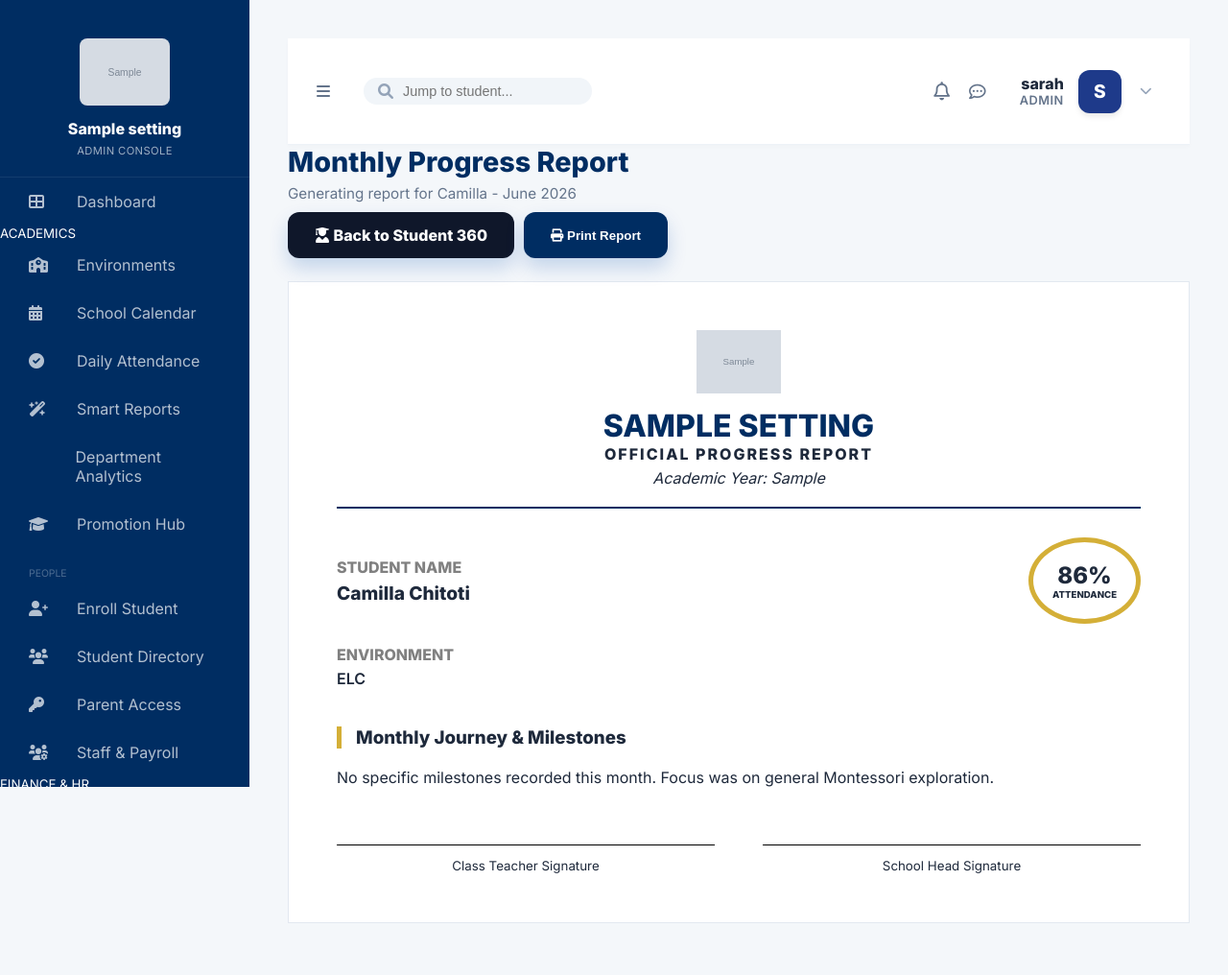
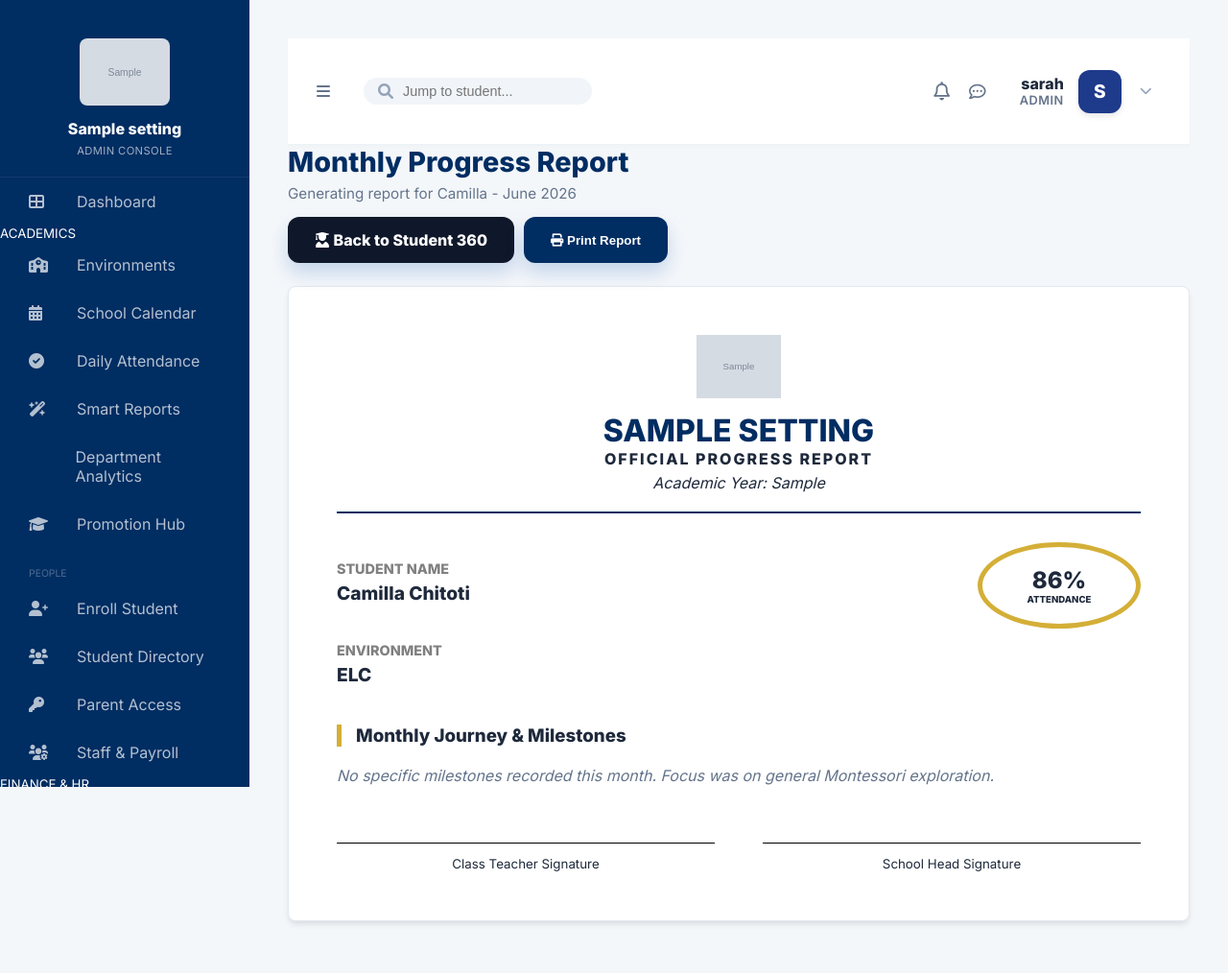
Before and after one commit to moosehova/pebbles-college-admin, a Flask app: page /people/report/1 in a window 1280 px wide. Shown: the whole page at 96% size. After the commit the page ends 968 px from the top, so only its background shows below. Run offline with Flask 3, Linux system fonts and the light colour scheme; a user stored in the database is signed in; tables that the repository leaves empty hold one stand-in row (values such as "Sample post"); grey boxes marked "Sample" are stand-in pictures.

Commit message:
all changes

```diff
--- a/static/css/style.css
+++ b/static/css/style.css
@@ -460,6 +460,18 @@ body {
         margin-bottom: 12px;
     }
 
+    /* Global fixes for inline grids and max-widths on mobile */
+    [style*="grid-template-columns"]:not(.keep-grid-mobile) {
+        grid-template-columns: 1fr !important;
+    }
+    .owlio-grid {
+        grid-template-columns: 1fr !important;
+    }
+    [style*="max-width"] {
+        max-width: 100% !important;
+        box-sizing: border-box;
+    }
+
     /* Search bar shrink */
     #globalSearch {
         width: 110px !important;
--- a/templates/people/report.html
+++ b/templates/people/report.html
@@ -3,71 +3,252 @@
 <div class="page-header no-print">
     <h2 class="page-title">Monthly Progress Report</h2>
     <p class="page-subtitle">Generating report for {{ student.first_name }} - {{ month_name }} {{ year }}</p>
-    <div style="display: flex; gap: 10px; flex-wrap: wrap; margin-top: 10px;">
+    <div class="header-buttons">
         {% if current_user.role == 'parent' %}
-        <a href="{{ url_for('parent_portal') }}" class="owlio-btn" style="text-decoration: none; background: #0f172a; border: none;">
+        <a href="{{ url_for('parent_portal') }}" class="owlio-btn btn-dark">
             <i class="fas fa-home"></i> Back to Parent Portal
         </a>
         {% else %}
-        <a href="{{ url_for('student_profile', student_id=student.id) }}" class="owlio-btn" style="text-decoration: none; background: #0f172a; border: none;">
+        <a href="{{ url_for('student_profile', student_id=student.id) }}" class="owlio-btn btn-dark">
             <i class="fas fa-user-graduate"></i> Back to Student 360
         </a>
         {% endif %}
-        <button onclick="window.print()" class="owlio-btn" style="border: none;">
+        <button onclick="window.print()" class="owlio-btn btn-print">
             <i class="fas fa-print"></i> Print Report
         </button>
     </div>
 </div>
 
 <div class="owlio-card report-paper">
-    <div style="text-align: center; border-bottom: 2px solid var(--primary-blue); padding-bottom: 20px; margin-bottom: 30px;">
+    <div class="report-header">
         {% if school_settings.school_logo %}
-        <img src="{{ url_for('static', filename='uploads/' ~ school_settings.school_logo) }}" alt="{{ school_settings.school_name }} logo" style="max-height: 66px; margin-bottom: 10px; width: auto;" onerror="this.style.display='none';">
+        <img src="{{ url_for('static', filename='uploads/' ~ school_settings.school_logo) }}" alt="{{ school_settings.school_name }} logo" class="school-logo" onerror="this.style.display='none';">
         {% endif %}
-        <h1 style="margin: 0; color: var(--primary-blue); text-transform: uppercase;">{{ school_settings.school_name }}</h1>
-        <p style="margin: 0; letter-spacing: 2px; font-weight: 700;">OFFICIAL PROGRESS REPORT</p>
-        <p style="margin: 5px 0 0; font-style: italic;">Academic Year: {{ school_settings.academic_year }}</p>
+        <h1 class="school-name">{{ school_settings.school_name }}</h1>
+        <p class="report-title">OFFICIAL PROGRESS REPORT</p>
+        <p class="academic-year">Academic Year: {{ school_settings.academic_year }}</p>
     </div>
 
-    <div style="display: grid; grid-template-columns: 1fr 1fr; gap: 40px; margin-bottom: 40px;">
-        <div>
-            <h4 style="color: gray; margin-bottom: 5px;">STUDENT NAME</h4>
-            <div style="font-size: 1.2rem; font-weight: 800;">{{ student.first_name }} {{ student.last_name }}</div>
+    <div class="report-grid">
+        <div class="student-info">
+            <h4 class="info-label">STUDENT NAME</h4>
+            <div class="info-value">{{ student.first_name }} {{ student.last_name }}</div>
             <br>
-            <h4 style="color: gray; margin-bottom: 5px;">ENVIRONMENT</h4>
-            <div style="font-weight: 600;">{{ student.classroom.name }}</div>
+            <h4 class="info-label">ENVIRONMENT</h4>
+            <div class="info-value">{{ student.classroom.name }}</div>
         </div>
-        <div style="text-align: right;">
-            <div class="attendance-circle" style="display: inline-block; padding: 20px; border: 5px solid var(--accent-gold); border-radius: 50%; text-align: center;">
-                <div style="font-size: 1.5rem; font-weight: 900;">{{ att_percent }}%</div>
-                <div style="font-size: 0.6rem; font-weight: 700;">ATTENDANCE</div>
+        <div class="attendance-container">
+            <div class="attendance-circle">
+                <div class="attendance-percent">{{ att_percent }}%</div>
+                <div class="attendance-label">ATTENDANCE</div>
             </div>
         </div>
     </div>
 
-    <h3 style="border-left: 5px solid var(--accent-gold); padding-left: 15px; margin-bottom: 20px;">Monthly Journey & Milestones</h3>
+    <h3 class="section-title">Monthly Journey & Milestones</h3>
     <div class="milestones-list">
         {% for obs in observations %}
-        <div style="margin-bottom: 20px; padding-bottom: 10px; border-bottom: 1px solid #eee;">
-            <strong style="color: var(--primary-blue);">{{ obs.title }}</strong>
-            <p style="margin: 5px 0; font-size: 0.95rem; line-height: 1.6;">{{ obs.note }}</p>
+        <div class="milestone-item">
+            <strong class="milestone-title">{{ obs.title }}</strong>
+            <p class="milestone-note">{{ obs.note }}</p>
         </div>
         {% else %}
-        <p>No specific milestones recorded this month. Focus was on general Montessori exploration.</p>
+        <p class="no-milestones">No specific milestones recorded this month. Focus was on general Montessori exploration.</p>
         {% endfor %}
     </div>
-    <div style="margin-top: 60px; display: grid; grid-template-columns: 1fr 1fr; gap: 50px;">
-        <div style="border-top: 1px solid #000; padding-top: 10px; text-align: center;">
+
+    <div class="signatures-grid">
+        <div class="signature-box">
             <small>Class Teacher Signature</small>
         </div>
-        <div style="border-top: 1px solid #000; padding-top: 10px; text-align: center;">
+        <div class="signature-box">
             <small>School Head Signature</small>
         </div>
     </div>
 </div>
 
 <style>
-    @media print { .no-print { display: none; } .main-content { margin: 0; padding: 0; } .sidebar { display: none; } }
-    .report-paper { background: white; padding: 50px; border-radius: 0; box-shadow: none; border: 1px solid #e2e8f0; }
+    .header-buttons {
+        display: flex;
+        gap: 10px;
+        flex-wrap: wrap;
+        margin-top: 15px;
+    }
+    .btn-dark {
+        text-decoration: none;
+        background: #0f172a;
+        border: none;
+        color: white;
+    }
+    .btn-print {
+        border: none;
+        cursor: pointer;
+    }
+
+    .report-paper {
+        background: white;
+        padding: 50px;
+        border-radius: 8px;
+        border: 1px solid #e2e8f0;
+        max-width: 100%;
+        box-shadow: 0 4px 6px -1px rgb(0 0 0 / 0.1);
+    }
+
+    .report-header {
+        text-align: center;
+        border-bottom: 2px solid var(--primary-blue, #2563eb);
+        padding-bottom: 20px;
+        margin-bottom: 30px;
+    }
+    .school-logo {
+        max-height: 66px;
+        margin-bottom: 10px;
+        width: auto;
+    }
+    .school-name {
+        margin: 0;
+        color: var(--primary-blue, #2563eb);
+        text-transform: uppercase;
+        font-size: 2rem;
+    }
+    .report-title {
+        margin: 0;
+        letter-spacing: 2px;
+        font-weight: 700;
+    }
+    .academic-year {
+        margin: 5px 0 0;
+        font-style: italic;
+    }
+
+    .report-grid {
+        display: grid;
+        grid-template-columns: 1fr 1fr;
+        gap: 40px;
+        margin-bottom: 40px;
+    }
+
+    .info-label {
+        color: gray;
+        margin-bottom: 5px;
+        font-size: 0.9rem;
+    }
+    .info-value {
+        font-size: 1.2rem;
+        font-weight: 800;
+    }
+
+    .attendance-container {
+        text-align: right;
+    }
+    .attendance-circle {
+        display: inline-block;
+        padding: 20px;
+        border: 5px solid var(--accent-gold, #fbbf24);
+        border-radius: 50%;
+        text-align: center;
+        min-width: 120px;
+    }
+    .attendance-percent {
+        font-size: 1.5rem;
+        font-weight: 900;
+    }
+    .attendance-label {
+        font-size: 0.6rem;
+        font-weight: 700;
+    }
+
+    .section-title {
+        border-left: 5px solid var(--accent-gold, #fbbf24);
+        padding-left: 15px;
+        margin-bottom: 20px;
+        color: #1e293b;
+    }
+
+    .milestone-item {
+        margin-bottom: 20px;
+        padding-bottom: 10px;
+        border-bottom: 1px solid #eee;
+    }
+    .milestone-title {
+        color: var(--primary-blue, #2563eb);
+    }
+    .milestone-note {
+        margin: 5px 0;
+        font-size: 0.95rem;
+        line-height: 1.6;
+        color: #334155;
+    }
+    .no-milestones {
+        color: #64748b;
+        font-style: italic;
+    }
+
+    .signatures-grid {
+        margin-top: 60px;
+        display: grid;
+        grid-template-columns: 1fr 1fr;
+        gap: 50px;
+    }
+    .signature-box {
+        border-top: 1px solid #000;
+        padding-top: 10px;
+        text-align: center;
+    }
+
+    /* Responsive Styles */
+    @media (max-width: 768px) {
+        .report-paper {
+            padding: 20px;
+        }
+        .report-grid {
+            grid-template-columns: 1fr;
+            gap: 20px;
+        }
+        .signatures-grid {
+            grid-template-columns: 1fr;
+            gap: 30px;
+            margin-top: 40px;
+        }
+        .attendance-container {
+            text-align: left;
+            margin-top: 10px;
+        }
+        .school-name {
+            font-size: 1.5rem;
+        }
+        .header-buttons {
+            justify-content: flex-start;
+        }
+        .attendance-circle {
+            padding: 15px;
+            min-width: 100px;
+        }
+    }
+
+    /* Print Styles */
+    @media print {
+        .no-print { display: none !important; }
+        .main-content { margin: 0 !important; padding: 0 !important; }
+        .sidebar { display: none !important; }
+        .report-paper {
+            padding: 0 !important;
+            border: none !important;
+            box-shadow: none !important;
+            border-radius: 0 !important;
+        }
+        body { background: white !important; }
+        .attendance-circle {
+            border-color: #fbbf24 !important;
+            -webkit-print-color-adjust: exact;
+            print-color-adjust: exact;
+        }
+        .report-header {
+            border-bottom-color: #2563eb !important;
+        }
+        .section-title {
+            border-left-color: #fbbf24 !important;
+        }
+    }
 </style>
 {% endblock %}
```
Also changed, not shown: templates/people/add_parent.html (+8 -1 lines), templates/people/add_student.html (+33 -7 lines).
